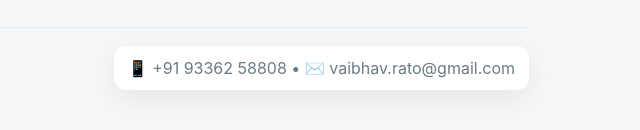
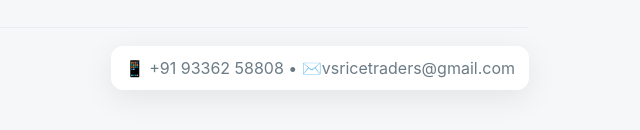
Before and after one commit to Vsricetraders/vsricetraders, a plain HTML site: page about.html in a window 1280 px wide. Shown: the part 286-416 px from the top of the page, 639-1279 px from the left. Drawn offline with Linux system fonts and the light colour scheme.

Commit message:
Update contact email in about.html

```diff
--- a/about.html
+++ b/about.html
@@ -40,7 +40,7 @@
 
     <footer>
       <div>VS Rice Traders</div>
-      <div class="contact-card">📱 +91 93362 58808 • ✉️ vaibhav.rato@gmail.com</div>
+      <div class="contact-card">📱 +91 93362 58808 • ✉️vsricetraders@gmail.com</div>
     </footer>
   </div>
 </body>
```
